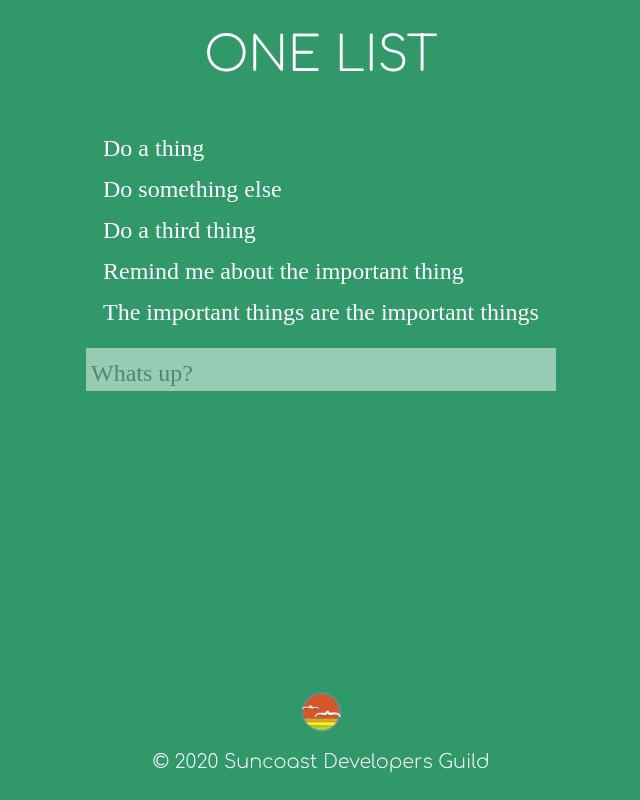
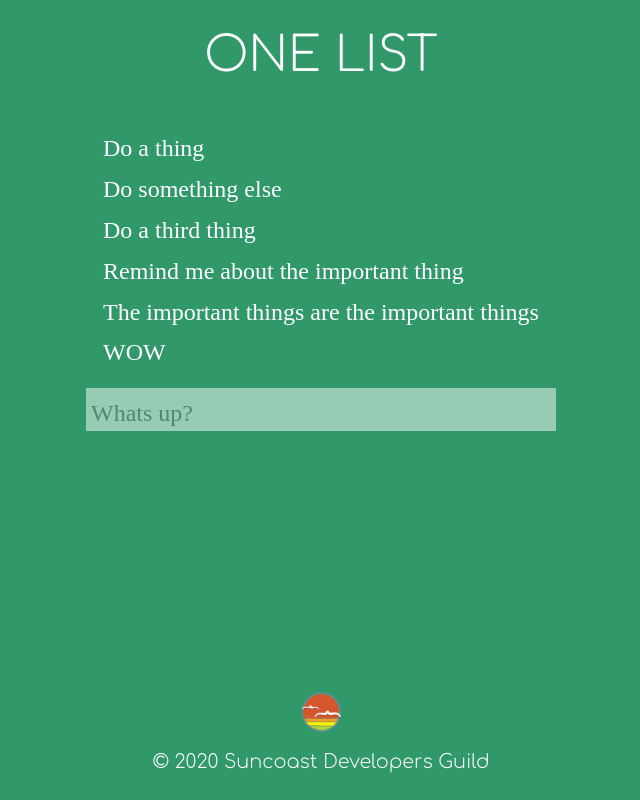
Before and after one commit to eleanor-miller/ReactOneListClient, a React (Vite) app: page / in a window 1280 px wide. Shown: the whole page, without its empty margins (319-959 px from the left). Built offline with nearby package versions, Linux system fonts and the light colour scheme; a web font is replaced by a local one.

Commit message:
Drawing UI from state!

```diff
--- a/src/App.tsx
+++ b/src/App.tsx
@@ -1,6 +1,22 @@
-import React from 'react'
+import React, { useState } from 'react'
 import logo from './images/sdg-logo.png'
 export function App() {
+  const [todoItems, setTodoItems] = useState([
+    { id: 1, text: 'Do a thing', complete: false },
+    { id: 2, text: 'Do something else', complete: false },
+    { id: 3, text: 'Do a third thing', complete: false },
+    { id: 4, text: 'Remind me about the important thing', complete: false },
+    {
+      id: 5,
+      text: 'The important things are the important things',
+      complete: false,
+    },
+    {
+      id: 6,
+      text: 'WOW',
+      complete: true,
+    },
+  ])
   return (
     <div className="app">
       <header>
@@ -8,11 +24,9 @@
       </header>
       <main>
         <ul>
-          <li>Do a thing</li>
-          <li>Do something else</li>
-          <li>Do a third thing</li>
-          <li>Remind me about the important thing</li>
-          <li>The important things are the important things</li>
+          {todoItems.map(function (todoItem) {
+            return <li key={todoItem.id}>{todoItem.text}</li>
+          })}
         </ul>{' '}
         <form>
           <input type="text" placeholder="Whats up?" />
```
